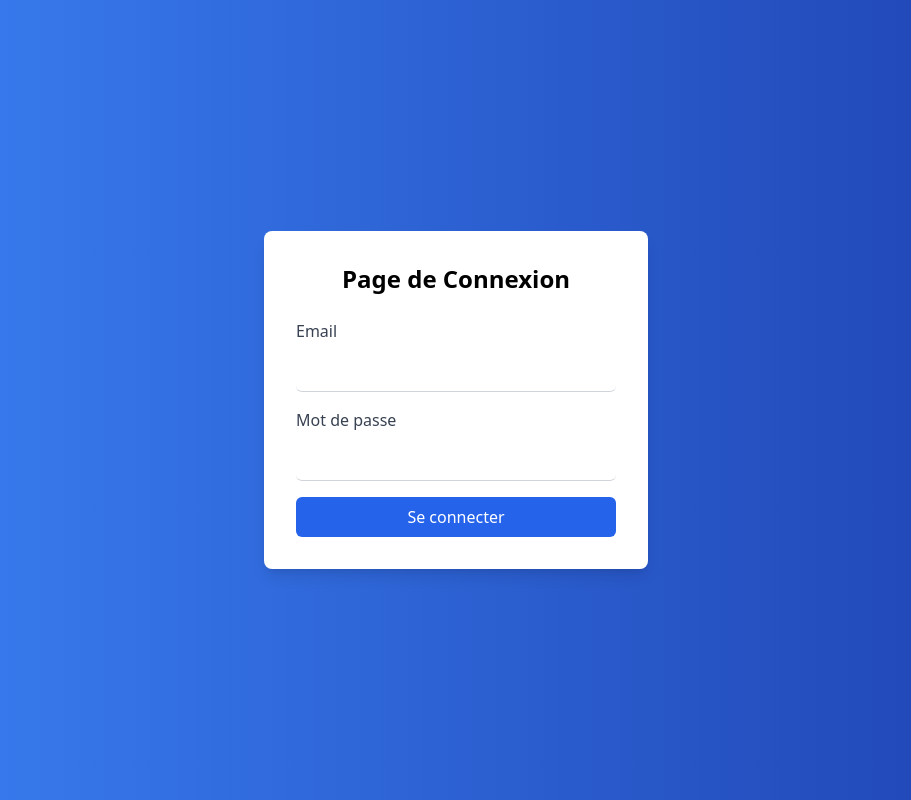
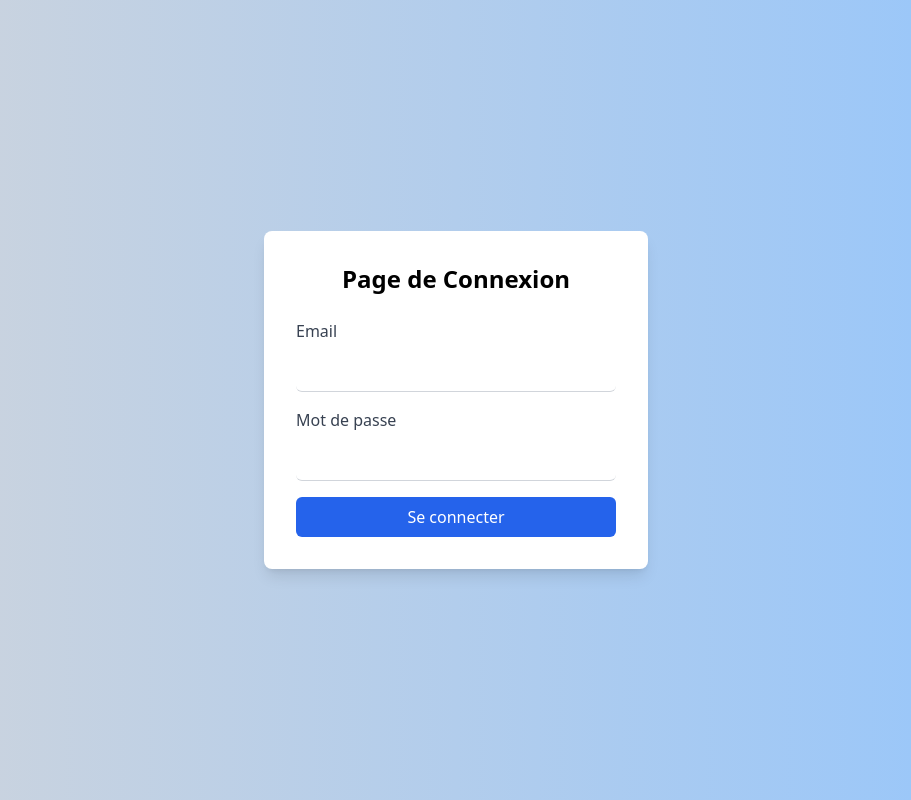
Before and after one commit to Meedbechir/cnc-inventaire-front, a React (Vite) app: page /login in a window 1280 px wide. Shown: the whole page, without its empty margins (184-1095 px from the left). Built offline with nearby package versions, Linux system fonts and the light colour scheme.

Commit message:
Handled something quickly

```diff
--- a/src/components/Article.jsx
+++ b/src/components/Article.jsx
@@ -114,7 +114,7 @@
       return;
     }
 
-    fetch(`https://cnc-pdb.onrender.com/articles/${article.id}/`, {
+    fetch(`https://cnc-pdb.onrender.com/api/articles/${article.id}/`, {
       method: 'PUT',
       headers: {
         'Content-Type': 'application/json',
--- a/src/components/Login.jsx
+++ b/src/components/Login.jsx
@@ -43,7 +43,7 @@
   };
 
   return (
-    <div className="flex items-center justify-center min-h-screen bg-gradient-to-r from-blue-500 to-blue-800">
+    <div className="flex items-center justify-center min-h-screen bg-gradient-to-r from-gray-300 to-blue-300">
       <ToastContainer />
 
       <div className="bg-white rounded-lg shadow-lg p-8 w-96">
```
